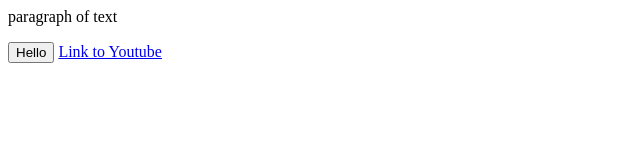
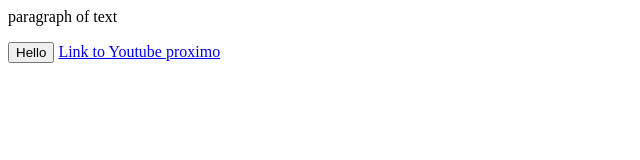
Before and after one commit to edskate/HTML---CSS-c-digos-29-04-2023, a plain HTML site: page index.html in a window 1280 px wide. Shown: the full height of the page, 0-640 px from the left. Drawn offline with Linux system fonts and the light colour scheme.

Commit message:
foi adicionado um link

```diff
--- a/index.html
+++ b/index.html
@@ -8,5 +8,5 @@
 
 <a href="https://www.youtube.com/watch?v=xkk9uUxVjqM" target="_blank">
   Link to Youtube
-
+  <a href="buttons.html">proximo</a>
 </a>
```
